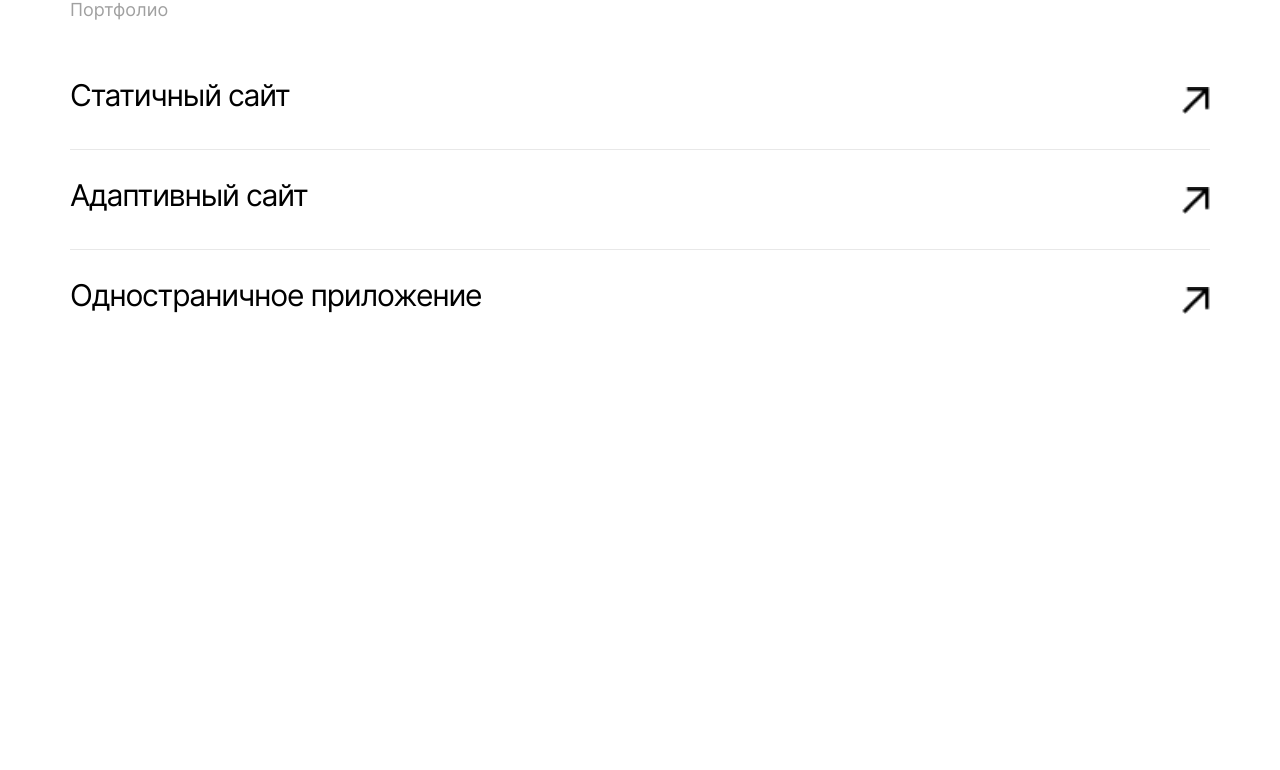
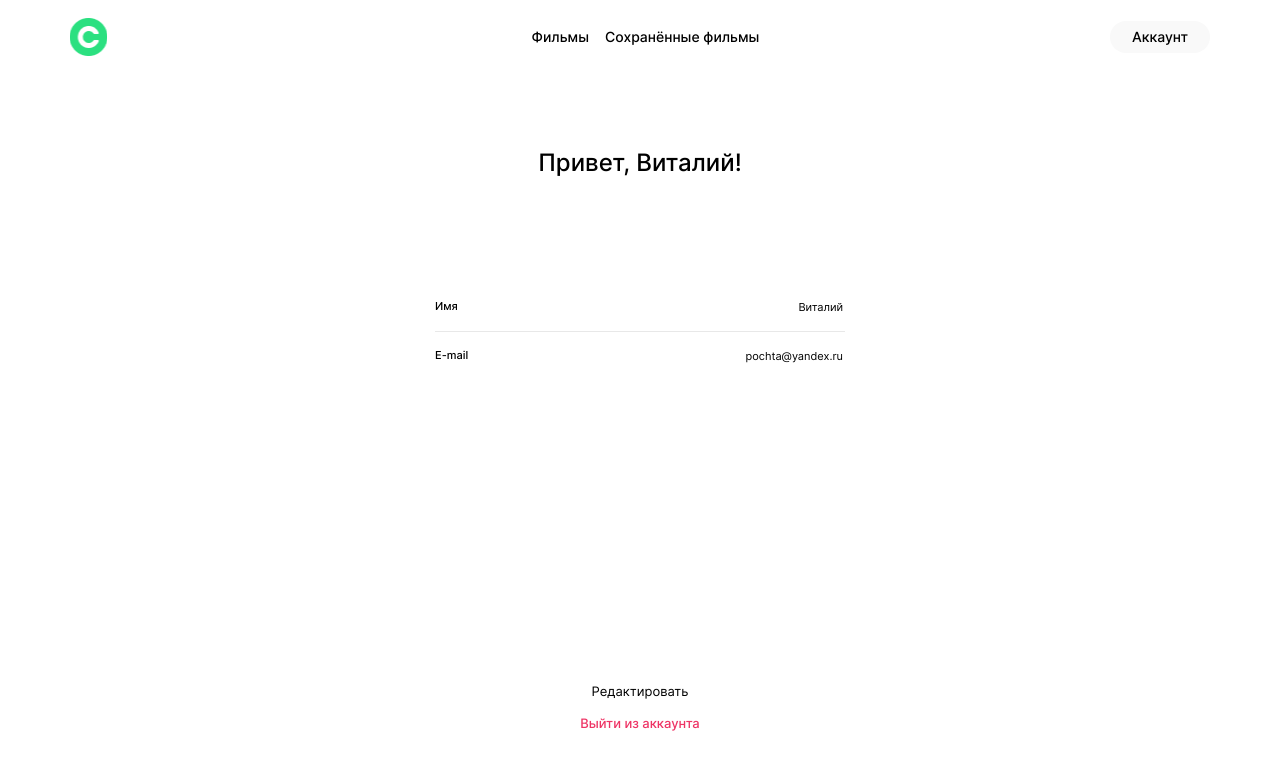
Before and after one commit to gremwiz1/movies-explorer-frontend, a React (Create React App) app: page /profile in a window 1280 px wide. Shown: the top 770 px of the page. Built offline with nearby package versions, Linux system fonts and the light colour scheme.

Commit message:
Added component Profile in desktop version

```diff
--- a/src/components/App/App.js
+++ b/src/components/App/App.js
@@ -3,17 +3,18 @@ import { Route, Switch } from "react-router-dom";
 import Main from "../Main/Main";
 import Movies from "../Movies/Movies";
 import SavedMovies from "../SavedMovies/SavedMovies";
-import Profile from "../Portfolio/Portfolio";
+import Profile from "../Profile/Profile";
 import Login from "../Login/Login";
 import Register from "../Register/Register";
 import NotFound from "../NotFound/NotFound";
 
 function App() {
+    const [isLogged, setIsLogged] = React.useState(true);
     return (
         <>
             <Switch>
                 <Route exact path="/" >
-                    <Main />
+                    <Main isLogged={isLogged} />
                 </Route>
                 <Route exact path="/movies">
                     <Movies />
@@ -22,7 +23,7 @@ function App() {
                     <SavedMovies />
                 </Route>
                 <Route exact path="/profile">
-                    <Profile />
+                    <Profile isLogged={isLogged} />
                 </Route>
                 <Route exact path="/signin">
                     <Login />
--- a/src/components/Main/Main.js
+++ b/src/components/Main/Main.js
@@ -8,8 +8,8 @@ import AboutMe from "../AboutMe/AboutMe";
 import Portfolio from "../Portfolio/Portfolio";
 import Footer from "../Footer/Footer";
 
-function Main() {
-    const [isLogged, setIsLogged] = React.useState(false);
+function Main({ isLogged }) {
+
     return (
         <>
             <Promo isLogged={isLogged} />
--- a/src/components/Profile/Profile.css
+++ b/src/components/Profile/Profile.css
@@ -0,0 +1,111 @@
+.profile {
+  background: #ffffff;
+  display: flex;
+  flex-direction: column;
+  justify-content: center;
+  width: 100%;
+}
+.profile__title {
+  margin: 0;
+  margin-top: 74px;
+  margin-bottom: 123px;
+  font-family: "Inter", Arial, Helvetica, sans-serif;
+  font-size: 24px;
+  font-style: normal;
+  font-weight: 500;
+  line-height: 29px;
+  letter-spacing: 0em;
+  text-align: center;
+  color: #000000;
+}
+.profile__form {
+  width: 410px;
+  height: calc(100vh - 300px);
+  display: flex;
+  flex-direction: column;
+  justify-content: space-between;
+  margin: 0 auto;
+}
+.profile__fields {
+  display: flex;
+  flex-direction: column;
+}
+.profile__field {
+  width: 410px;
+  display: flex;
+  justify-content: space-between;
+  border-bottom: 1px solid #e8e8e8;
+  padding-bottom: 16px;
+  margin-bottom: 17px;
+}
+.profile__field:last-child {
+  border-bottom: none;
+  padding-bottom: 0;
+  margin-bottom: 0;
+}
+.profile__text {
+  font-family: "Inter", Arial, Helvetica, sans-serif;
+  font-size: 11px;
+  font-style: normal;
+  font-weight: 500;
+  line-height: 13px;
+  letter-spacing: 0px;
+  text-align: left;
+  color: #000000;
+  margin: 0;
+}
+.profile__input {
+  font-family: "Inter", Arial, Helvetica, sans-serif;
+  font-size: 11px;
+  font-style: normal;
+  font-weight: 400;
+  line-height: 13px;
+  letter-spacing: 0px;
+  text-align: right;
+  color: #000000;
+  border: none;
+}
+.profile__buttons {
+  display: flex;
+  flex-direction: column;
+  margin-bottom: 70px;
+}
+.profile__button-submit {
+  font-family: "Inter", Arial, Helvetica, sans-serif;
+  font-size: 13px;
+  font-style: normal;
+  font-weight: 400;
+  line-height: 16px;
+  letter-spacing: 0px;
+  text-align: center;
+  color: #000000;
+  border: none;
+  width: 410px;
+  height: 16px;
+  margin-bottom: 16px;
+  transition: 1s;
+  cursor: pointer;
+  background: #ffffff;
+}
+.profile__button-submit:hover {
+  opacity: 0.7;
+}
+.profile__button-logout {
+  width: 410px;
+  height: 16px;
+  color: #ee3465;
+  border: none;
+  font-family: "Inter", Arial, Helvetica, sans-serif;
+  font-size: 13px;
+  font-style: normal;
+  font-weight: 500;
+  line-height: 16px;
+  letter-spacing: 0px;
+  text-align: center;
+  transition: 1s;
+  cursor: pointer;
+  background: #ffffff;
+}
+.profile__button-logout:hover {
+  opacity: 0.7;
+}
--- a/src/components/Profile/Profile.js
+++ b/src/components/Profile/Profile.js
@@ -0,0 +1,30 @@
+import React from "react";
+import Header from "../Header/Header";
+import "./Profile.css";
+
+function Profile({ isLogged }) {
+    return (
+        <section className="profile">
+            <Header isLogged={isLogged} />
+            <h1 className="profile__title">Привет, Виталий!</h1>
+            <form className="profile__form">
+                <div className="profile__fields">
+                    <div className="profile__field">
+                        <p className="profile__text">Имя</p>
+                        <input className="profile__input" value="Виталий" type="text" minLength="2" required />
+                    </div>
+                    <div className="profile__field">
+                        <p className="profile__text">E-mail</p>
+                        <input className="profile__input" value="pochta@yandex.ru" type="email" required />
+                    </div>
+                </div>
+                <div className="profile__buttons">
+                    <button className="profile__button-submit" type="submit">Редактировать</button>
+                    <button className="profile__button-logout" type="button">Выйти из аккаунта</button>
+                </div>
+
+            </form>
+        </section>
+    )
+};
+export default Profile;
```
